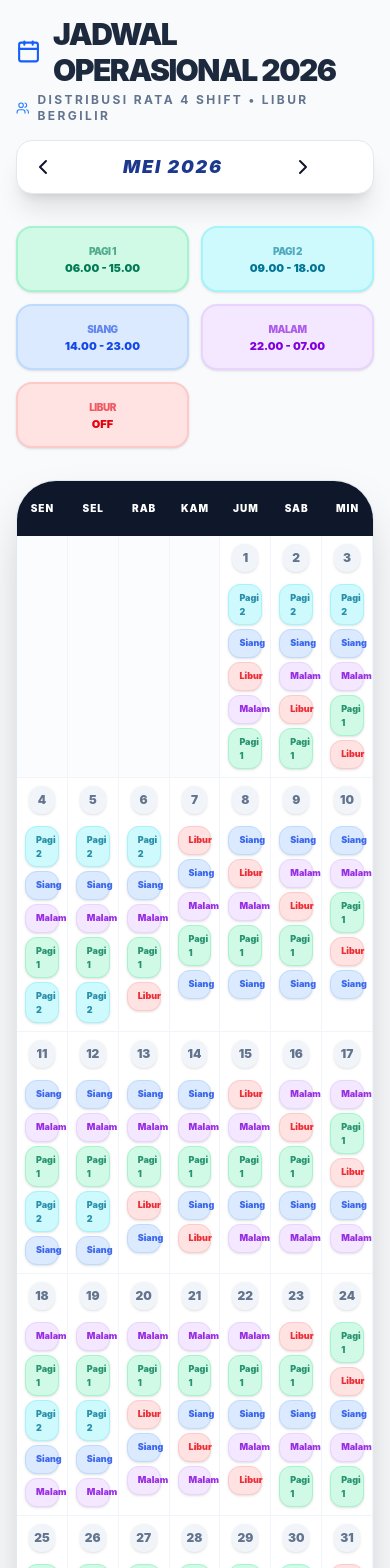
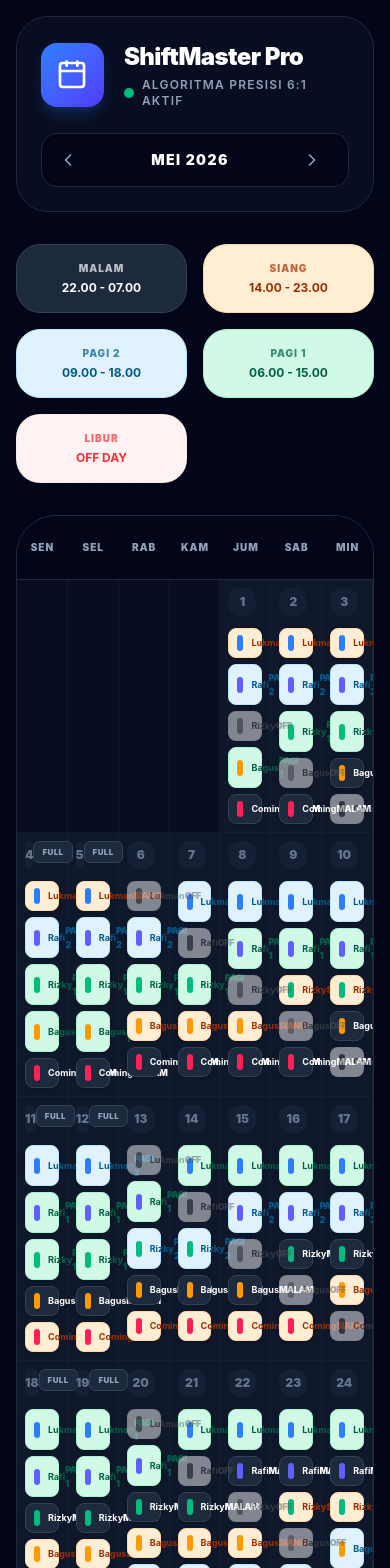
Before and after one commit to mdenniandrian/attendance, a React (Vite) app: page / in a window 390 px wide. Shown: the top 1568 px of the page. Built offline with nearby package versions, Linux system fonts and the light colour scheme.

Commit message:
update UI 4.2

```diff
--- a/src/App.jsx
+++ b/src/App.jsx
@@ -3,75 +3,98 @@ import {
   ChevronLeft,
   ChevronRight,
   Calendar as CalendarIcon,
-  Clock,
   ShieldCheck,
-  RefreshCw,
-  Heart,
   Lock,
-  Users
+  Zap
 } from 'lucide-react';
 
 const App = () => {
   const [currentMonth, setCurrentMonth] = useState(new Date(2026, 4, 1)); // Mei 2026
+  const [today] = useState(new Date());
 
+  // Data Karyawan (Urutan menentukan siklus libur)
   const employees = [
-    { id: 0, name: 'Lukman', startOffIdx: 0, initShiftIdx: 0 },      // Rabu, Start Pagi 1
-    { id: 1, name: 'Rafi', startOffIdx: 1, initShiftIdx: 1 },        // Kamis, Start Pagi 2
-    { id: 2, name: 'Rizky', startOffIdx: 2, initShiftIdx: 2 },       // Jumat, Start Siang
-    { id: 3, name: 'Bagus', startOffIdx: 3, initShiftIdx: 3 },       // Sabtu, Start Malam
-    { id: 4, name: 'Coming Soon', startOffIdx: 4, initShiftIdx: 0 }, // Minggu, Start Pagi 1
+    { id: 0, name: 'Lukman', offDay: 3, avatar: 'bg-blue-500' },      // Libur Rabu
+    { id: 1, name: 'Rafi', offDay: 4, avatar: 'bg-indigo-500' },        // Libur Kamis
+    { id: 2, name: 'Rizky', offDay: 5, avatar: 'bg-emerald-500' },       // Libur Jumat
+    { id: 3, name: 'Bagus', offDay: 6, avatar: 'bg-amber-500' },       // Libur Sabtu
+    { id: 4, name: 'Coming Soon', offDay: 0, avatar: 'bg-rose-500' }, // Libur Minggu
   ];
 
-  const shiftTypes = [
-    { id: 'Pagi 1', name: 'Pagi 1', time: '06.00 - 15.00', color: 'bg-emerald-100 text-emerald-700 border-emerald-200' },
-    { id: 'Pagi 2', name: 'Pagi 2', time: '09.00 - 18.00', color: 'bg-cyan-100 text-cyan-700 border-cyan-200' },
-    { id: 'Siang', name: 'Siang', time: '14.00 - 23.00', color: 'bg-blue-100 text-blue-700 border-blue-200' },
-    { id: 'Malam', name: 'Malam', time: '22.00 - 07.00', color: 'bg-purple-100 text-purple-700 border-purple-200' },
-    { id: 'Libur', name: 'Libur', time: 'OFF', color: 'bg-red-100 text-red-600 border-red-200 font-bold' },
-  ];
-
-  const allowedOffDays = [3, 4, 5, 6, 0]; // Rabu, Kamis, Jumat, Sabtu, Minggu
-  const anchorDate = new Date(2026, 3, 27); // Senin, 27 April 2026
-  anchorDate.setHours(0, 0, 0, 0);
+  const shiftTypes = {
+    'Malam': { time: '22.00 - 07.00', bg: 'bg-slate-800 text-white', border: 'border-slate-700' },
+    'Siang': { time: '14.00 - 23.00', bg: 'bg-orange-100 text-orange-800', border: 'border-orange-200' },
+    'Pagi 2': { time: '09.00 - 18.00', bg: 'bg-sky-100 text-sky-800', border: 'border-sky-200' },
+    'Pagi 1': { time: '06.00 - 15.00', bg: 'bg-emerald-100 text-emerald-800', border: 'border-emerald-200' },
+    'Libur': { time: 'OFF DAY', bg: 'bg-red-50 text-red-500', border: 'border-red-100 border-dashed' },
+  };
 
   const mod = (n, m) => ((n % m) + m) % m;
 
   /**
-   * Logika Utama:
-   * 1. Tentukan hari libur minggu ini (mundur setiap minggu).
-   * 2. Hitung berapa kali libur sudah dilewati sejak awal.
-   * 3. Shift berubah Pagi 1 -> Pagi 2 -> Siang -> Malam hanya setelah Libur.
+   * ALGORITMA PRESISI ESTAFET
    */
-  const getEmployeeSchedule = (emp, targetDate) => {
-    const d = new Date(targetDate);
-    d.setHours(0, 0, 0, 0);
+  const getSlot = (empId, d) => {
+    // Titik jangkar rotasi: Tanggal mulai cycle untuk masing-masing orang
+    const baseDate = new Date(2026, 3, 23 + empId);
+    baseDate.setHours(0,0,0,0);
 
-    let offTakenCount = 0;
-    let isOffToday = false;
-    let iter = new Date(anchorDate);
+    const diffTime = d.getTime() - baseDate.getTime();
+    const cycleIndex = Math.floor(diffTime / (7 * 24 * 60 * 60 * 1000));
+    return mod(empId + cycleIndex, 5);
+  };
 
-    while (iter <= d) {
-      // Tentukan hari libur minggu ini untuk iterasi saat ini
-      const diffWeeks = Math.floor((iter.getTime() - anchorDate.getTime()) / (7 * 24 * 60 * 60 * 1000));
-      const currentOffDay = allowedOffDays[mod(emp.startOffIdx + diffWeeks, 5)];
+  const getDailySchedule = (date) => {
+    const d = new Date(date);
+    d.setHours(0,0,0,0);
 
-      if (iter.getDay() === currentOffDay) {
-        if (iter.getTime() === d.getTime()) {
-          isOffToday = true;
+    const schedule = {};
+    const roles = {};
+    const isOff = {};
+
+    // 1. Cek Libur & Tentukan Slot
+    employees.forEach(emp => {
+      const dDay = d.getDay();
+      if (dDay === emp.offDay) {
+        isOff[emp.id] = true;
+        schedule[emp.id] = 'Libur';
       } else {
-          offTakenCount++;
+        isOff[emp.id] = false;
+      }
+      roles[emp.id] = getSlot(emp.id, d);
+    });
+
+    // 2. Distribusi Shift
+    const shiftOrder = ['Malam', 'Siang', 'Pagi 2', 'Pagi 1'];
+    let activeCoreShifts = new Set();
+    let reliefEmpId = -1;
+
+    // Isi spesialis inti (Slot 0-3)
+    employees.forEach(emp => {
+      if (isOff[emp.id]) return;
+      const slot = roles[emp.id];
+      if (slot === 4) {
+        reliefEmpId = emp.id; // Ini adalah penjaga ganti (Relief)
+      } else {
+        schedule[emp.id] = shiftOrder[slot];
+        activeCoreShifts.add(shiftOrder[slot]);
+      }
+    });
+
+    // 3. Tugas Relief: Menambal shift inti yang kosong
+    if (reliefEmpId !== -1) {
+      let missingShift = null;
+      for (let s of shiftOrder) {
+        if (!activeCoreShifts.has(s)) {
+          missingShift = s;
+          break;
         }
       }
-      iter.setDate(iter.getDate() + 1);
+      // Jika ada shift kosong, Relief mengisinya. Jika tidak, Double Pagi 1.
+      schedule[reliefEmpId] = missingShift ? missingShift : 'Pagi 1';
     }
 
-    if (isOffToday) return 'Libur';
-
-    // Urutan: Pagi 1 -> Pagi 2 -> Siang -> Malam
-    const cycle = ['Pagi 1', 'Pagi 2', 'Siang', 'Malam'];
-    const currentShiftIdx = mod(emp.initShiftIdx + offTakenCount, 4);
-
-    return cycle[currentShiftIdx];
+    return schedule;
   };
 
   const calendarDays = useMemo(() => {
@@ -87,97 +110,132 @@ const App = () => {
   }, [currentMonth]);
 
   return (
-    <div className="min-h-screen bg-slate-50 p-4 md:p-8 font-sans text-slate-900">
-      <div className="max-w-6xl mx-auto">
-        {/* Header */}
-        <header className="flex flex-col md:flex-row md:items-center justify-between mb-8 gap-4">
+    <div className="min-h-screen bg-slate-950 p-4 md:p-8 font-sans text-slate-200">
+      <div className="max-w-7xl mx-auto space-y-8">
+
+        {/* Modern Header */}
+        <header className="flex flex-col md:flex-row md:items-center justify-between gap-6 bg-slate-900/50 p-6 rounded-[2rem] border border-slate-800 backdrop-blur-sm">
+          <div className="flex items-center gap-5">
+            <div className="h-16 w-16 bg-gradient-to-br from-blue-500 to-indigo-600 rounded-2xl flex items-center justify-center shadow-lg shadow-blue-500/20">
+              <CalendarIcon size={32} className="text-white" />
+            </div>
             <div>
-            <h1 className="text-3xl font-black text-slate-800 flex items-center gap-3 tracking-tighter uppercase">
-              <CalendarIcon className="text-blue-600" size={32} /> Jadwal Operasional 2026
-            </h1>
-            <p className="text-slate-500 mt-1 font-bold text-xs uppercase tracking-[0.2em] flex items-center gap-2">
-              <Users size={14} className="text-blue-500" /> Distribusi Rata 4 Shift • Libur Bergilir
-            </p>
+              <h1 className="text-2xl md:text-3xl font-black text-white tracking-tight">ShiftMaster Pro</h1>
+              <div className="flex items-center gap-2 mt-1">
+                <span className="flex h-2.5 w-2.5 relative">
+                  <span className="animate-ping absolute inline-flex h-full w-full rounded-full bg-emerald-400 opacity-75"></span>
+                  <span className="relative inline-flex rounded-full h-2.5 w-2.5 bg-emerald-500"></span>
+                </span>
+                <p className="text-slate-400 text-xs font-semibold tracking-widest uppercase">Algoritma Presisi 6:1 Aktif</p>
+              </div>
+            </div>
           </div>
 
-          <div className="flex items-center bg-white rounded-2xl shadow-xl border border-slate-200 p-1.5">
-            <button onClick={() => setCurrentMonth(new Date(currentMonth.getFullYear(), currentMonth.getMonth() - 1, 1))} className="p-2 hover:bg-slate-100 rounded-xl transition-all active:scale-95"><ChevronLeft size={24} /></button>
-            <span className="px-8 font-black text-lg min-w-[220px] text-center text-blue-900 uppercase tracking-widest italic tracking-tighter">
+          <div className="flex items-center bg-slate-950 rounded-2xl border border-slate-800 p-1 shadow-inner">
+            <button onClick={() => setCurrentMonth(new Date(currentMonth.getFullYear(), currentMonth.getMonth() - 1, 1))} className="p-3 hover:bg-slate-800 rounded-xl transition-colors text-slate-400 hover:text-white"><ChevronLeft size={20} /></button>
+            <span className="px-6 font-black text-sm md:text-base min-w-[200px] text-center text-white uppercase tracking-widest">
               {currentMonth.toLocaleDateString('id-ID', { month: 'long', year: 'numeric' })}
             </span>
-            <button onClick={() => setCurrentMonth(new Date(currentMonth.getFullYear(), currentMonth.getMonth() + 1, 1))} className="p-2 hover:bg-slate-100 rounded-xl transition-all active:scale-95"><ChevronRight size={24} /></button>
+            <button onClick={() => setCurrentMonth(new Date(currentMonth.getFullYear(), currentMonth.getMonth() + 1, 1))} className="p-3 hover:bg-slate-800 rounded-xl transition-colors text-slate-400 hover:text-white"><ChevronRight size={20} /></button>
           </div>
         </header>
 
-        {/* Shift Legend */}
-        <div className="grid grid-cols-2 md:grid-cols-5 gap-3 mb-8">
-          {shiftTypes.map(shift => (
-            <div key={shift.id} className={`p-4 rounded-2xl border-2 shadow-sm ${shift.color} flex flex-col items-center justify-center text-center`}>
-              <span className="text-[10px] font-black uppercase opacity-60 tracking-tighter">{shift.name}</span>
-              <span className="font-black text-[11px] leading-none mt-1">{shift.time}</span>
+        {/* Info Cards (Legend) */}
+        <div className="grid grid-cols-2 md:grid-cols-5 gap-4">
+          {Object.entries(shiftTypes).map(([name, data]) => (
+            <div key={name} className={`${data.bg} border ${data.border} p-4 rounded-3xl shadow-sm flex flex-col items-center justify-center text-center transition-transform hover:-translate-y-1`}>
+              <span className="text-[10px] font-black uppercase tracking-widest opacity-70 mb-1">{name}</span>
+              <span className="font-bold text-xs">{data.time}</span>
             </div>
           ))}
         </div>
 
-        {/* Calendar Grid */}
-        <div className="bg-white rounded-[2.5rem] shadow-2xl border border-slate-200 overflow-hidden">
-          <div className="grid grid-cols-7 bg-slate-900 text-white font-black text-[10px] uppercase tracking-widest py-5">
-            {['Sen', 'Sel', 'Rab', 'Kam', 'Jum', 'Sab', 'Min'].map(d => (
-              <div key={d} className="text-center">{d}</div>
+        {/* Main Calendar View */}
+        <div className="bg-slate-900 border border-slate-800 rounded-[2.5rem] overflow-hidden shadow-2xl">
+          <div className="grid grid-cols-7 bg-slate-950 text-slate-400 font-black text-[10px] md:text-xs uppercase tracking-widest py-6 border-b border-slate-800">
+            {['Senin', 'Selasa', 'Rabu', 'Kamis', 'Jumat', 'Sabtu', 'Minggu'].map(d => (
+              <div key={d} className="text-center">{d.slice(0,3)}</div>
             ))}
           </div>
 
-          <div className="grid grid-cols-7">
-            {calendarDays.map((date, idx) => (
-              <div key={idx} className={`min-h-[190px] border-b border-r border-slate-100 p-2 transition-all hover:bg-blue-50/20 ${!date ? 'bg-slate-50/50' : ''}`}>
+          <div className="grid grid-cols-7 bg-slate-900">
+            {calendarDays.map((date, idx) => {
+              // Pastikan getDailySchedule selalu dipanggil dengan aman
+              const schedule = date ? getDailySchedule(date) : {};
+              const isToday = date && date.toDateString() === today.toDateString();
+
+              return (
+                <div key={idx} className={`min-h-[160px] md:min-h-[200px] border-b border-r border-slate-800/50 p-2 transition-colors ${!date ? 'bg-slate-950/50' : 'hover:bg-slate-800/30'} ${isToday ? 'bg-blue-900/10' : ''}`}>
                   {date && (
-                  <>
-                    <div className="flex justify-between items-center mb-3 px-1">
-                      <span className={`text-xs font-black w-7 h-7 flex items-center justify-center rounded-xl shadow-sm ${date.toDateString() === new Date().toDateString() ? 'bg-blue-600 text-white' : 'text-slate-500 bg-slate-100'}`}>
+                    <div className="h-full flex flex-col">
+                      <div className="flex justify-between items-start mb-3">
+                        <span className={`text-xs font-black w-7 h-7 flex items-center justify-center rounded-xl ${isToday ? 'bg-blue-500 text-white shadow-lg shadow-blue-500/30' : 'text-slate-500 bg-slate-800/50'}`}>
                           {date.getDate()}
                         </span>
+                        {date.getDay() >= 1 && date.getDay() <= 2 && (
+                          <span className="text-[8px] font-black px-2 py-1 rounded-md bg-slate-800 text-slate-400 border border-slate-700 tracking-wider">FULL</span>
+                        )}
                       </div>
-                    <div className="space-y-1">
+
+                      <div className="space-y-1.5 flex-1">
                         {employees.map(emp => {
-                        const shift = getEmployeeSchedule(emp, date);
-                        const info = shiftTypes.find(s => s.id === shift) || shiftTypes[4];
+                          // Pastikan shift selalu memiliki nilai string yang valid
+                          const shift = schedule[emp.id] || 'Libur';
+                          const sData = shiftTypes[shift] || shiftTypes['Libur'];
+                          const isLibur = shift === 'Libur';
+
                           return (
-                          <div key={emp.id} className={`text-[10px] px-2.5 py-1.5 rounded-xl border flex justify-between font-bold ${info.color} shadow-sm transition-transform hover:scale-[1.02]`}>
-                            <span className="truncate max-w-[65%] tracking-tight">{emp.name.split(' ')[0]}</span>
-                            <span className="font-black text-[9px] opacity-80">{shift}</span>
+                            <div key={emp.id} className={`flex items-center justify-between p-1.5 px-2 rounded-lg border ${sData.bg} ${sData.border} ${isLibur ? 'opacity-50 grayscale' : 'shadow-sm'}`}>
+                              <div className="flex items-center gap-2">
+                                <div className={`w-1.5 h-4 rounded-full ${emp.avatar}`}></div>
+                                <span className={`text-[9px] md:text-[10px] font-bold ${isLibur ? '' : 'truncate max-w-[50px] md:max-w-[80px]'}`}>{emp.name.split(' ')[0]}</span>
+                              </div>
+                              <span className="text-[9px] font-black uppercase tracking-tighter">{isLibur ? 'OFF' : shift}</span>
                             </div>
                           )
                         })}
                       </div>
-                  </>
+                    </div>
                   )}
                 </div>
-            ))}
+              );
+            })}
           </div>
         </div>
 
-        {/* Status Explanation */}
-        <div className="mt-8 grid md:grid-cols-2 gap-8">
-          <div className="bg-white p-8 rounded-[2.5rem] border border-slate-200 shadow-xl">
-            <h3 className="font-black text-slate-800 uppercase text-xs mb-4 flex items-center gap-2 tracking-widest">
-              <ShieldCheck className="text-emerald-500" size={18} /> Mekanisme 6:1 & Rotasi
-            </h3>
-            <ul className="text-[11px] text-slate-500 space-y-3 leading-relaxed">
-              <li>• <strong>Ganti Shift:</strong> Sesuai permintaan, shift (Pagi 1-Malam) hanya akan berganti tepat setelah hari libur terlewati.</li>
-              <li>• <strong>Full Coverage Minggu:</strong> Pada hari Minggu, sistem menjamin 4 orang masuk (Pagi 1, Pagi 2, Siang, Malam) dan 1 orang libur secara bergiliran.</li>
-              <li>• <strong>Keadilan Libur:</strong> Hari libur berputar dari Rabu hingga Minggu setiap pekan.</li>
-            </ul>
+        {/* Feature Explanations */}
+        <div className="grid md:grid-cols-3 gap-6 pt-4">
+          <div className="bg-slate-900 p-6 rounded-[2rem] border border-slate-800">
+            <div className="h-10 w-10 bg-emerald-500/10 rounded-xl flex items-center justify-center mb-4 text-emerald-400">
+              <ShieldCheck size={20} />
+            </div>
+            <h3 className="font-bold text-white mb-2">100% Shift Tercover</h3>
+            <p className="text-xs text-slate-400 leading-relaxed">
+              Algoritma otomatis memposisikan petugas ke-5 sebagai pilar penutup. Jika spesialis Malam libur, sistem langsung menugaskan orang ke-5 untuk shift Malam. Tidak ada lagi shift kosong.
+            </p>
           </div>
 
-          <div className="bg-slate-900 text-white p-8 rounded-[2.5rem] shadow-xl flex flex-col justify-center">
-            <h3 className="font-black uppercase text-xs text-blue-400 mb-2 flex items-center gap-2 tracking-widest">
-              <Lock size={16} /> Keamanan Transisi
-            </h3>
-            <p className="text-[11px] opacity-70 leading-relaxed italic">
-              "Perubahan dari Malam ke Pagi 1 dipisahkan oleh satu hari libur penuh, memberikan waktu rehat minimal 30-47 jam untuk pemulihan fisik karyawan."
+          <div className="bg-slate-900 p-6 rounded-[2rem] border border-slate-800">
+            <div className="h-10 w-10 bg-blue-500/10 rounded-xl flex items-center justify-center mb-4 text-blue-400">
+              <Lock size={20} />
+            </div>
+            <h3 className="font-bold text-white mb-2">Konsistensi 6 Hari</h3>
+            <p className="text-xs text-slate-400 leading-relaxed">
+              Setiap karyawan dipastikan memegang shift yang persis sama selama 6 hari kerja. Shift baru (estafet) hanya akan diterima tepat setelah hari libur (OFF) selesai.
+            </p>
+          </div>
+
+          <div className="bg-slate-900 p-6 rounded-[2rem] border border-slate-800">
+            <div className="h-10 w-10 bg-purple-500/10 rounded-xl flex items-center justify-center mb-4 text-purple-400">
+              <Zap size={20} />
+            </div>
+            <h3 className="font-bold text-white mb-2">Pagi 1 Double Power</h3>
+            <p className="text-xs text-slate-400 leading-relaxed">
+              Pada hari Senin dan Selasa, di mana semua 5 orang masuk, sistem otomatis memusatkan kekuatan dengan menempatkan 2 orang (Double) secara bersamaan di shift Pagi 1.
             </p>
           </div>
         </div>
+
       </div>
     </div>
   );
```
Lines whose indentation alone changed are shown as unchanged.
